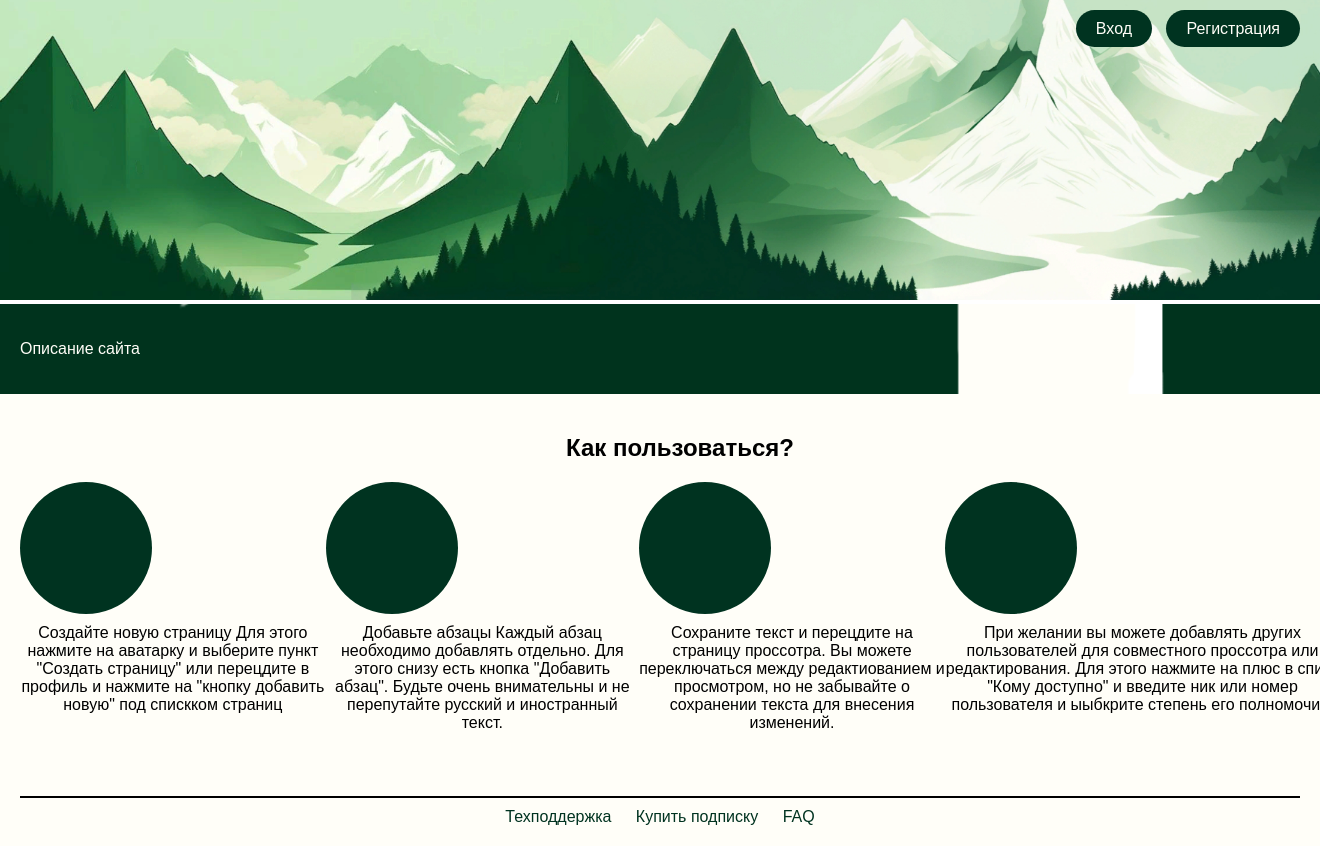
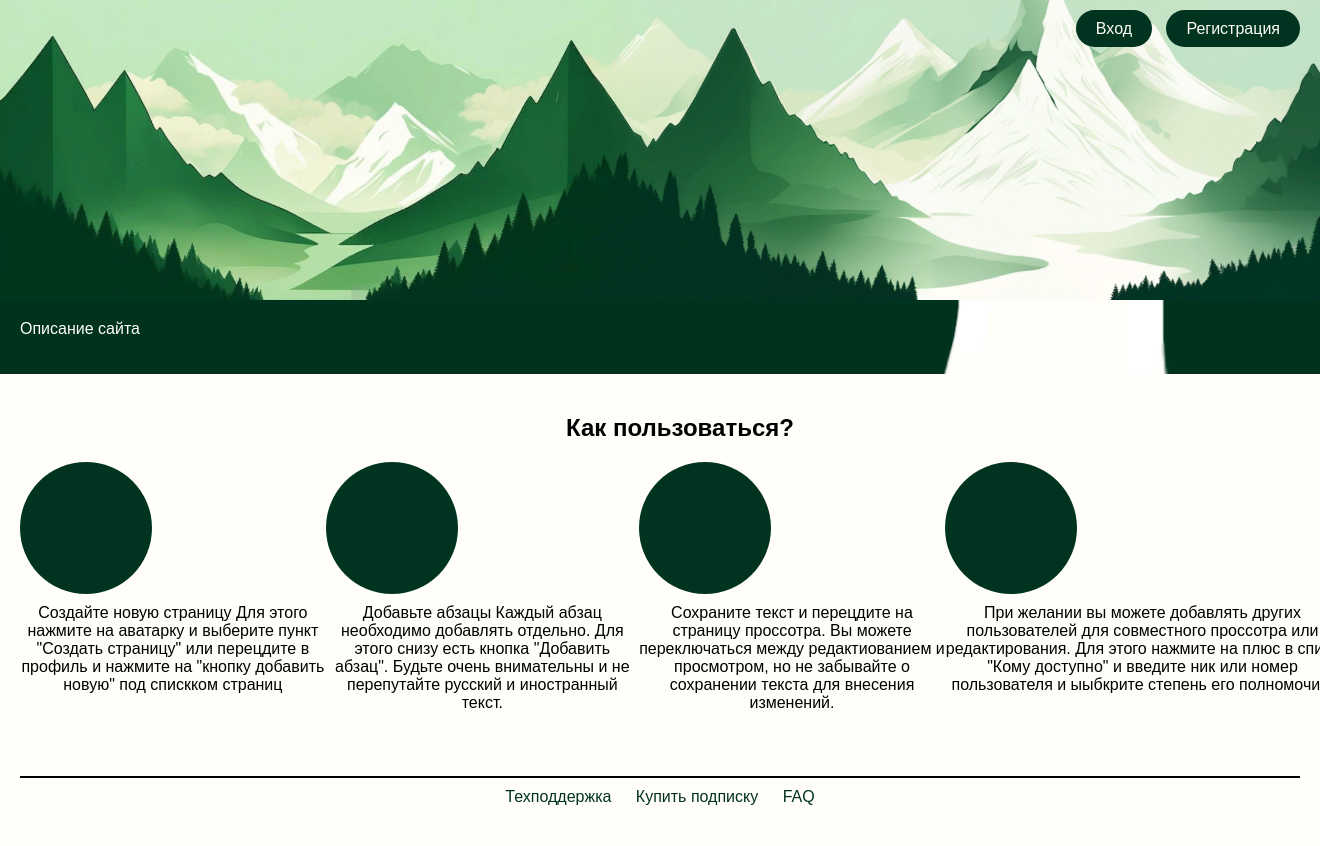
Before and after one commit to BloodthirstyWolf/TranslatorPortfolio-, a PHP site: page / in a window 1320 px wide; the page is wider, and only the part inside the window is pictured. After the commit the page ends 805 px from the top of that part, so only its background shows below. Run offline with PHP 8.4, Linux system fonts and the light colour scheme.

Commit message:
Update styles.css

```diff
--- a/styles.css
+++ b/styles.css
@@ -5,12 +5,11 @@ body, html {
 }
 
 header {
-    position: relative;
     text-align: right;
 }
 
 header img {
-    width: 100%;
+    width: 100vw;
     height: auto;
 }
 
@@ -33,7 +32,9 @@ header img {
     width: 100vw;
     background-image: url('background1.png');
     background-size: cover;
+    background-position: center;
     padding: 20px;
+    margin-top: -20px; /* Убираем отступ между контейнером и хедером */
 }
 
 .description {
```
